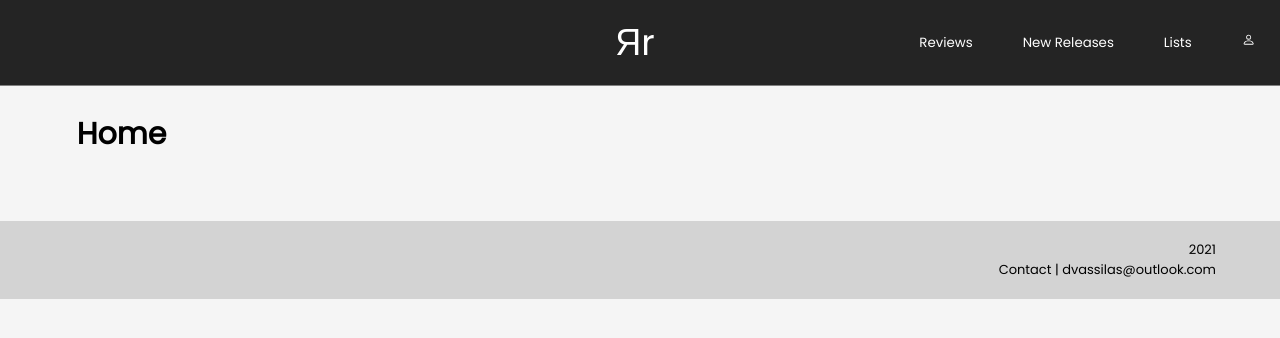
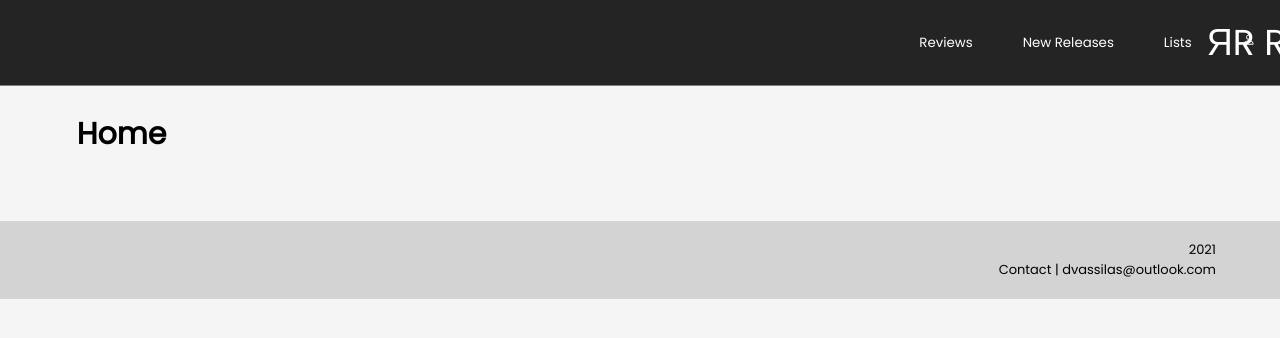
Before and after one commit to dimi-tree-v/roustabout-reviews-ui, a React (Create React App) app: page / in a window 1280 px wide. Shown: the top 338 px of the page. Built offline with nearby package versions, Linux system fonts and the light colour scheme.

Commit message:
Minor additions to home and nav components

```diff
--- a/src/components/Home.js
+++ b/src/components/Home.js
@@ -1,6 +1,11 @@
 const Home = () => {
   return (
-    <h2 className="page-titles"> Home </h2>
+    <div>
+      <h2 className="page-titles"> Home </h2>
+      <div className="homepage-items">
+
+      </div>
+    </div>
   )
 }
 
--- a/src/components/Nav.js
+++ b/src/components/Nav.js
@@ -26,7 +26,7 @@ const Nav = ({ title }) => {
 };
 
 Nav.defaultProps = {
-  title: "Яr",
+  title: "ЯR RoustaboutReviews",
 }
 
 Nav.propTypes = {
```
